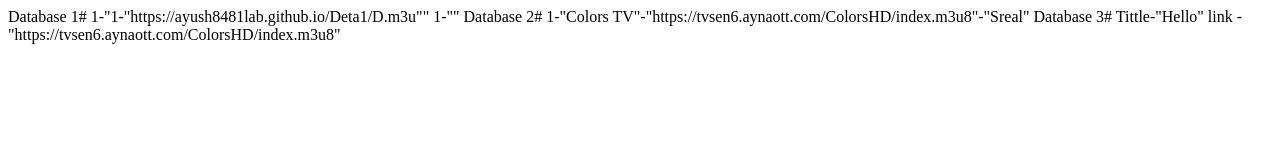
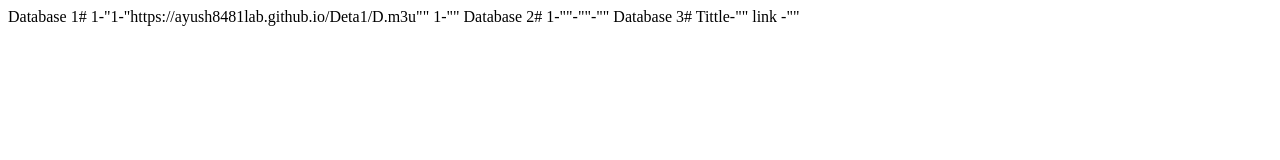
Before and after one commit to Ayush8481Lab/Deta1, a plain HTML site: page index.html in a window 1280 px wide. Drawn offline with Linux system fonts and the light colour scheme.

Commit message:
Clean up database entries in index.html
Removed links and titles from databases in index.html.

```diff
--- a/index.html
+++ b/index.html
@@ -8,11 +8,11 @@
 1-"1-"https://ayush8481lab.github.io/Deta1/D.m3u""
 1-""
       Database 2#
-      1-"Colors TV"-"https://tvsen6.aynaott.com/ColorsHD/index.m3u8"-"Sreal"
+      1-""-""-""
 
       Database 3#
-      Tittle-"Hello"
-      link -"https://tvsen6.aynaott.com/ColorsHD/index.m3u8"
+      Tittle-""
+      link -""
     </div>
     </body>
 </html>
```
